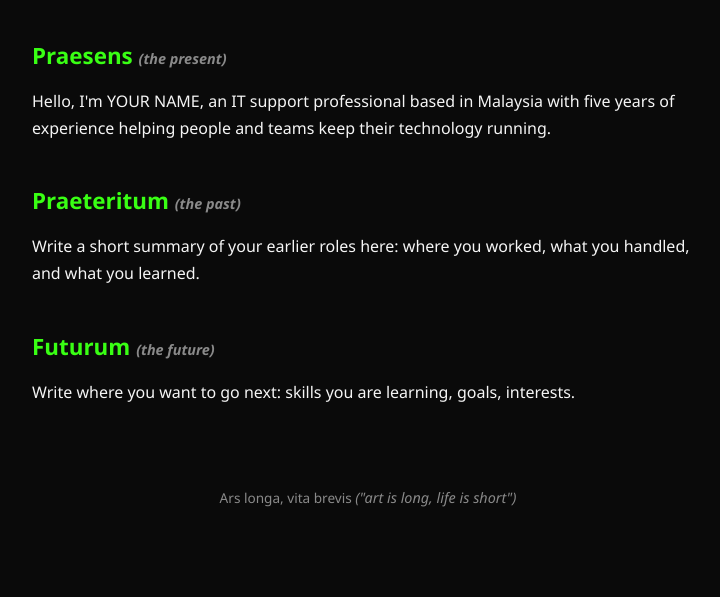
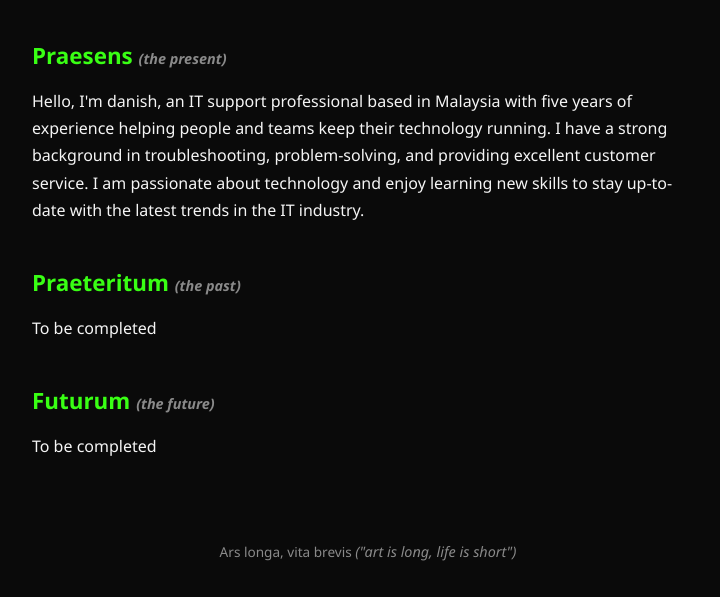
Before and after one commit to dcnishh/dcnishh.github.io, a plain HTML site: page about.html in a window 1280 px wide. Shown: the part 296-893 px from the top of the page, without its empty margins (272-992 px from the left). Before the commit the page ends 838 px from the top, so only its background shows below. Drawn offline with Linux system fonts and the light colour scheme.

```diff
--- a/about.html
+++ b/about.html
@@ -29,18 +29,17 @@
       <div class="about-text">
         <h2>Praesens <span class="meaning">(the present)</span></h2>
         <p>
-          Hello, I'm YOUR NAME, an IT support professional based in Malaysia with five years of
-          experience helping people and teams keep their technology running.
+          Hello, I'm danish, an IT support professional based in Malaysia with five years of
+          experience helping people and teams keep their technology running. I have a strong background in troubleshooting, problem-solving, and providing excellent customer service. I am passionate about technology and enjoy learning new skills to stay up-to-date with the latest trends in the IT industry.
         </p>
 
         <h2>Praeteritum <span class="meaning">(the past)</span></h2>
         <p>
-          Write a short summary of your earlier roles here: where you worked, what you handled,
-          and what you learned.
+         To be completed
         </p>
 
         <h2>Futurum <span class="meaning">(the future)</span></h2>
-        <p>Write where you want to go next: skills you are learning, goals, interests.</p>
+        <p>To be completed</p>
       </div>
     </main>
 
```
Also changed, not shown: index.html (+7 -1 lines).
